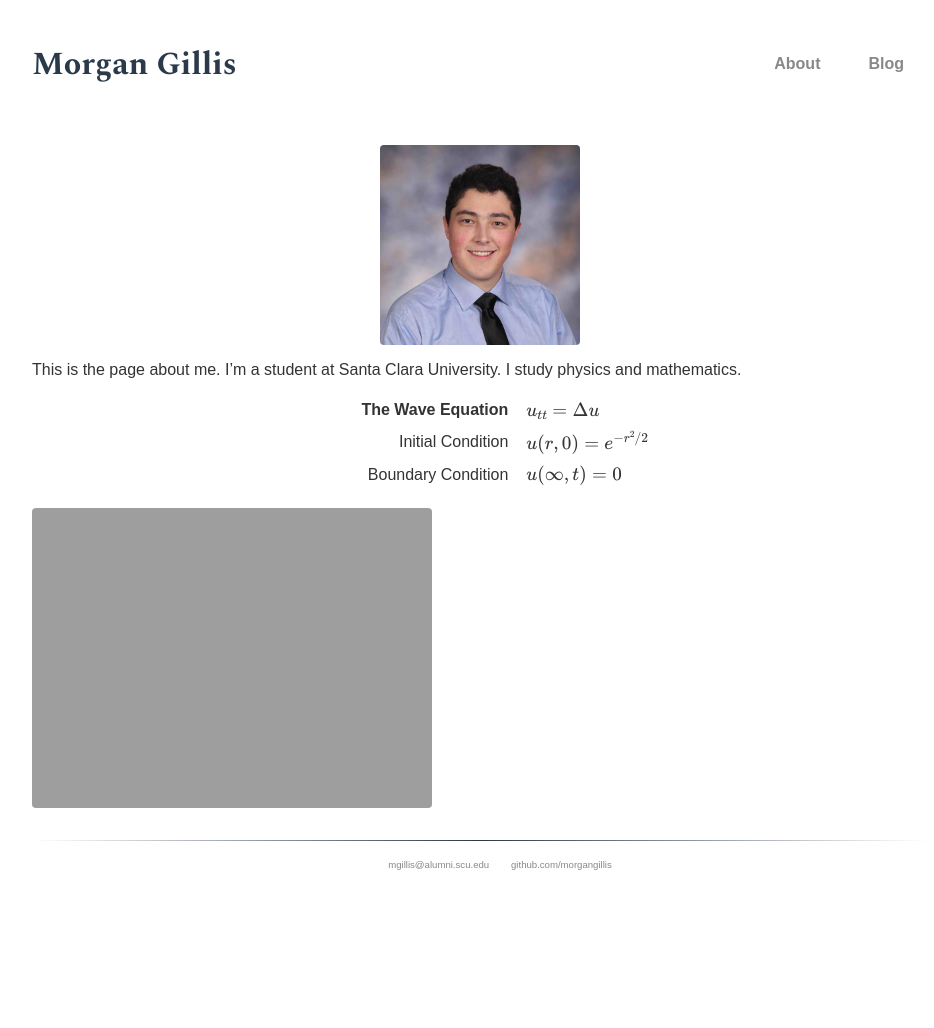
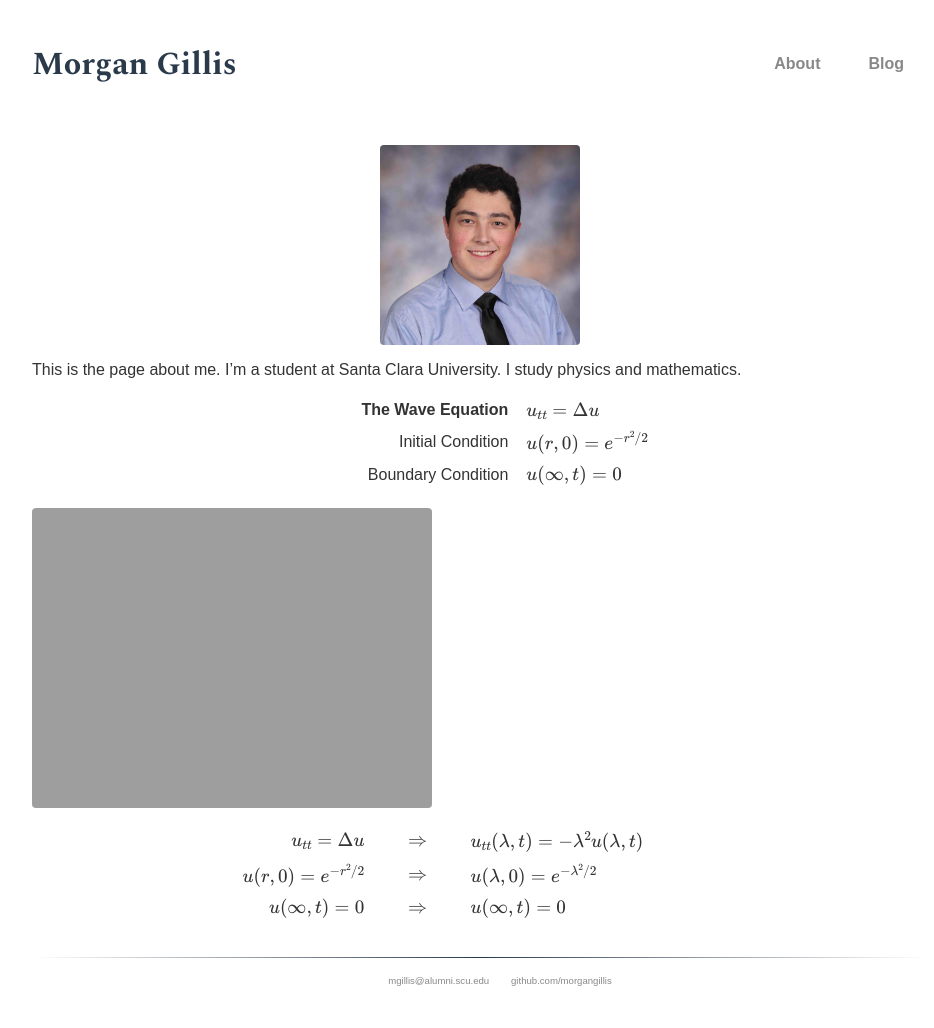
Before and after one commit to morgangillis/morgangillis.github.io, a Jekyll site: the page built from about.md, in a window 1280 px wide. Shown: the whole page, without its empty margins (160-1094 px from the left). Built offline with Jekyll 4.4.1, drawn with Linux system fonts in a browser that asks for light colours; some web fonts are replaced; formulas are drawn with MathJax 3; before the commit the page ends 911 px from its top, so only the background shows below that.

Commit message:
Add Bessel transform table

```diff
--- a/about.md
+++ b/about.md
@@ -14,3 +14,8 @@ This is the page about me. I'm a student at Santa Clara University. I study phys
 |Boundary Condition|$u(\infty,t) = 0$    |
 
 ![heat]({{ site.url }}/assets/heat.gif)
+
+|$u_{tt} = \Delta u$|$\Rightarrow$|$u_{tt}(\lambda,t) = -\lambda^2 u(\lambda,t)$|
+|---:|:---:|:---|
+|$u(r,0) = e^{-r^2/2}$|$\Rightarrow$|$u(\lambda,0) = e^{-\lambda^2/2}$|
+|$u(\infty,t) = 0$|$\Rightarrow$|$u(\infty,t) = 0$|
```
